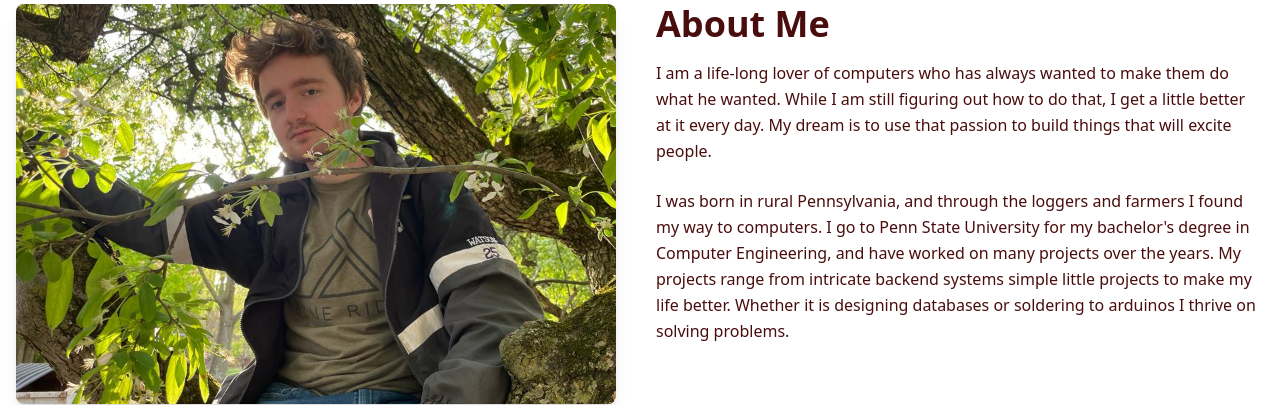
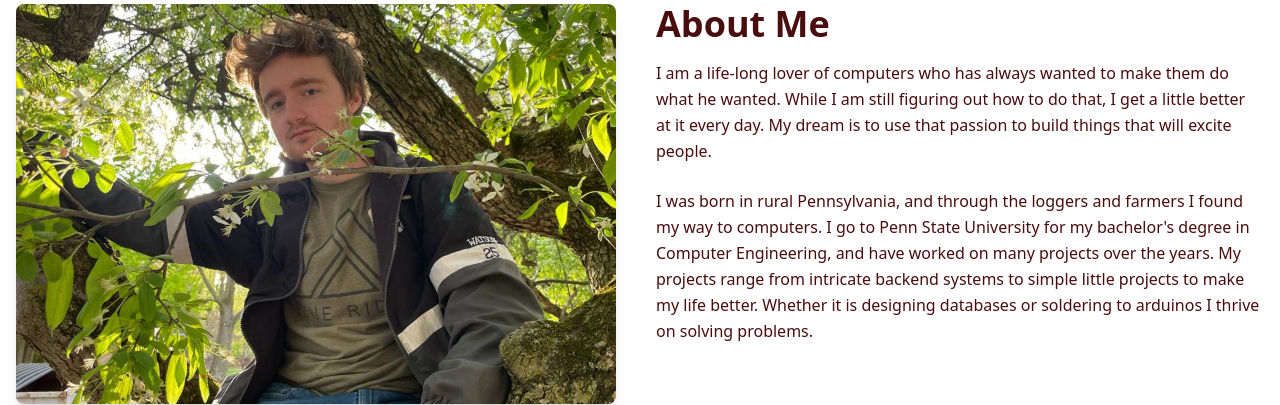
Before and after one commit to Coolman4128/PersonalSite, a Django app: template templates/about.html in a window 1280 px wide. Shown: the part 94-499 px from the top of the page. Run offline with Django 3.2, Linux system fonts and the light colour scheme; the template is opened without the code that fills it, so the values that code supplies are empty; some libraries are stand-ins or nearby versions.

Commit message:
Update about.html

```diff
--- a/templates/about.html
+++ b/templates/about.html
@@ -18,7 +18,7 @@
     <div class="w-full md:w-1/2 px-4">
       <h2 class="text-4xl font-bold text-accent mb-4">About Me</h2>
       <p class="text-accent leading-relaxed mb-6">I am a life-long lover of computers who has always wanted to make them do what he wanted. While I am still figuring out how to do that, I get a little better at it every day. My dream is to use that passion to build things that will excite people.</p>
-      <p class="text-accent leading-relaxed mb-6">I was born in rural Pennsylvania, and through the loggers and farmers I found my way to computers. I go to Penn State University for my bachelor's degree in Computer Engineering, and have worked on many projects over the years. My projects range from intricate backend systems simple little projects to make my life better. Whether it is designing databases or soldering to arduinos I thrive on solving problems.
+      <p class="text-accent leading-relaxed mb-6">I was born in rural Pennsylvania, and through the loggers and farmers I found my way to computers. I go to Penn State University for my bachelor's degree in Computer Engineering, and have worked on many projects over the years. My projects range from intricate backend systems to simple little projects to make my life better. Whether it is designing databases or soldering to arduinos I thrive on solving problems.
       </p>
     </div>
   </div>
```
